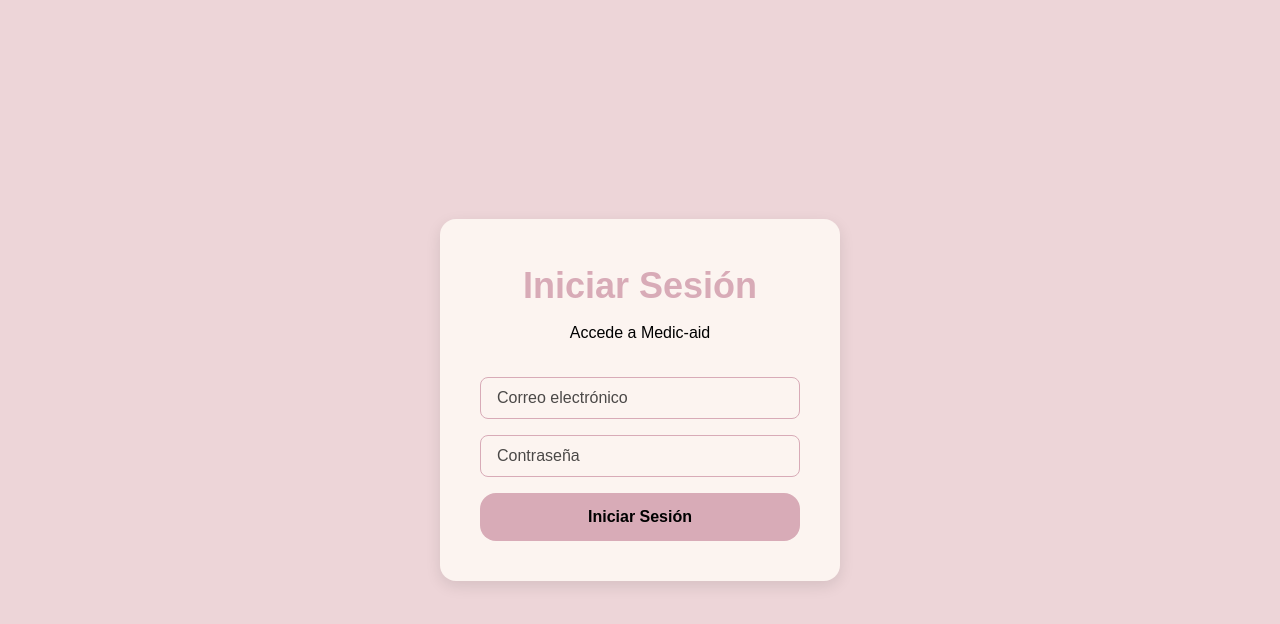
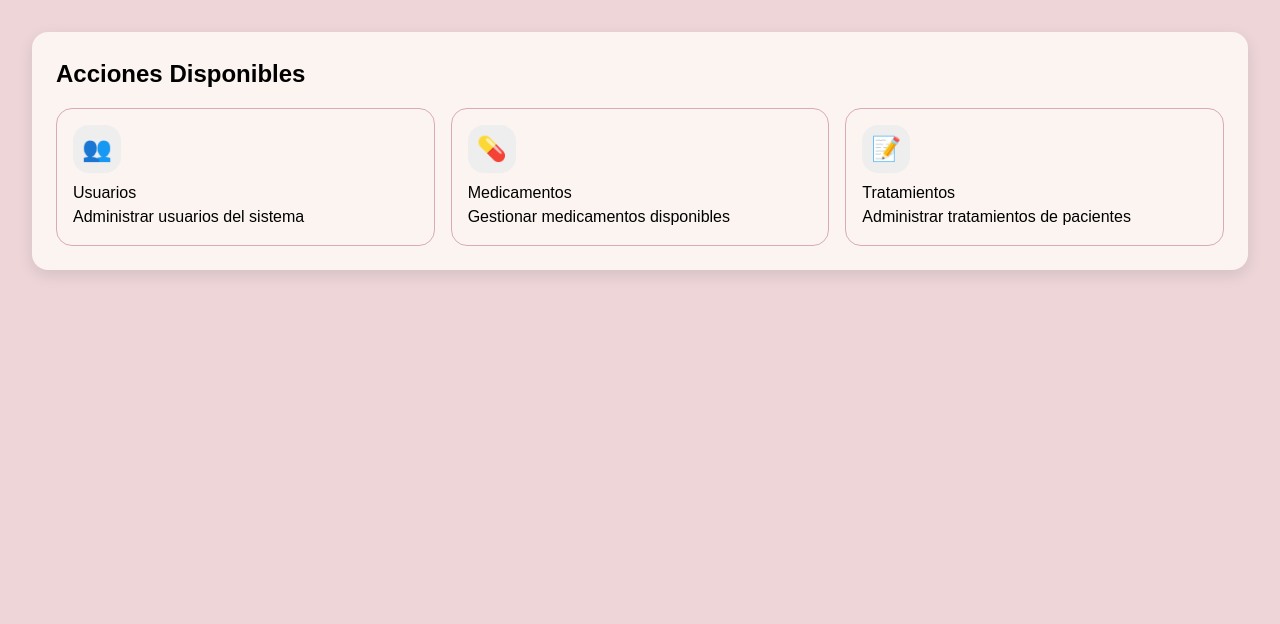
Before and after one commit to sofiia-0/medicaid-frontend, a Vue app: page /dashboard in a window 1280 px wide. Before the commit this address led to /login. Shown: the top 624 px of the page. Built offline with nearby package versions, Linux system fonts and the light colour scheme; the HTML template or start-up script is replaced by a standard one.

Commit message:
Añadiendo un dashboard como borrador

```diff
--- /dev/null
+++ b/pnpm-workspace.yaml
@@ -0,0 +1,3 @@
+ignoredBuiltDependencies:
+  - '@parcel/watcher'
+  - esbuild
--- /dev/null
+++ b/src/components/dashboard/DashboardView.vue
@@ -0,0 +1,56 @@
+<script setup lang="ts">
+import { computed } from 'vue'
+import { useRouter } from 'vue-router'
+import { useAuthStore } from '@/stores/authStores'
+
+const authStore = useAuthStore()
+const router = useRouter()
+
+const user = computed(() => authStore.usuarioActual)
+
+const navigateTo = (section: string) => {
+  router.push(`/${section}`)
+}
+
+const appName = import.meta.env.VITE_APP_NAME
+</script>
+
+<template>
+  <div class="dashboard-container">
+    <!-- Banner de bienvenida -->
+    <div v-if="user" class="welcome-box">
+      <div class="welcome-text">
+        <h1>¡Bienvenido, {{ user.nombre }}!</h1>
+        <p>Has iniciado sesión correctamente en {{ appName }}</p>
+      </div>
+      <div class="welcome-icon">👋</div>
+    </div>
+
+    <!-- Acciones principales -->
+    <div class="actions-box">
+      <h2>Acciones Disponibles</h2>
+      <div class="actions-grid">
+        <!-- Usuarios -->
+        <button @click="navigateTo('usuarios')" class="action-btn">
+          <div class="action-icon">👥</div>
+          <h3>Usuarios</h3>
+          <p>Administrar usuarios del sistema</p>
+        </button>
+
+        <!-- Medicamentos -->
+        <button @click="navigateTo('medicamentos')" class="action-btn">
+          <div class="action-icon">💊</div>
+          <h3>Medicamentos</h3>
+          <p>Gestionar medicamentos disponibles</p>
+        </button>
+
+        <!-- Tratamientos -->
+        <button @click="navigateTo('tratamientos')" class="action-btn">
+          <div class="action-icon">📝</div>
+          <h3>Tratamientos</h3>
+          <p>Administrar tratamientos de pacientes</p>
+        </button>
+      </div>
+    </div>
+  </div>
+</template>
--- a/src/router/index.ts
+++ b/src/router/index.ts
@@ -11,6 +11,15 @@ const router = createRouter({
       meta: {
         title: 'Iniciar Sesión',
         layout: 'empty', // Si quieres un layout vacío para login
+      },
+    },
+    {
+      path: '/dashboard',
+      name: 'dashboard',
+      component: () => import('@/components/dashboard/DashboardView.vue'),
+      meta: {
+        title: 'Dashboard',
+        layout: 'default', // Asumiendo que tienes un layout por defecto
       },
     },
     {
--- a/src/style.css
+++ b/src/style.css
@@ -111,3 +111,108 @@ html, body, #app {
   margin-bottom: 1rem;
   font-size: 0.9rem;
 }
+
+
+/* Estilos para el dashboard */
+/* Dashboard general */
+.dashboard-container {
+  padding: 2rem;
+  display: flex;
+  flex-direction: column;
+  gap: 2rem;
+  font-family: 'Arial', sans-serif;
+}
+
+/* Banner de bienvenida */
+.welcome-box {
+  background: linear-gradient(to right, #D8ABB7, #C6CEBE);
+  color: white;
+  border-radius: var(--radius-box);
+  padding: 1.5rem;
+  display: flex;
+  justify-content: space-between;
+  align-items: center;
+  box-shadow: 0 5px 15px rgba(0,0,0,0.1);
+}
+
+.welcome-text h1 {
+  font-size: 2rem;
+  font-weight: bold;
+  margin-bottom: 0.5rem;
+}
+
+.welcome-text p {
+  opacity: 0.9;
+}
+
+.welcome-icon {
+  width: 3rem;
+  height: 3rem;
+  background-color: rgba(255,255,255,0.2);
+  border-radius: 50%;
+  display: flex;
+  align-items: center;
+  justify-content: center;
+  font-size: 1.5rem;
+}
+
+/* Acciones */
+.actions-box {
+  background-color: var(--color-base-100);
+  padding: 1.5rem;
+  border-radius: var(--radius-box);
+  box-shadow: 0 5px 15px rgba(0,0,0,0.1);
+}
+
+.actions-box h2 {
+  font-size: 1.5rem;
+  font-weight: bold;
+  margin-bottom: 1rem;
+}
+
+.actions-grid {
+  display: grid;
+  grid-template-columns: 1fr;
+  gap: 1rem;
+}
+
+@media(min-width: 640px) {
+  .actions-grid {
+    grid-template-columns: repeat(2, 1fr);
+  }
+}
+
+@media(min-width: 1024px) {
+  .actions-grid {
+    grid-template-columns: repeat(3, 1fr);
+  }
+}
+
+/* Botones de acción */
+.action-btn {
+  padding: 1rem;
+  border-radius: var(--radius-box);
+  border: 1px solid var(--color-primary);
+  background-color: var(--color-base-100);
+  cursor: pointer;
+  text-align: left;
+  transition: all 0.3s ease;
+}
+
+.action-btn:hover {
+  border-color: var(--color-accent);
+  transform: translateY(-2px);
+  box-shadow: 0 4px 6px rgba(0,0,0,0.1);
+}
+
+.action-icon {
+  width: 3rem;
+  height: 3rem;
+  background-color: #eee;
+  border-radius: var(--radius-box);
+  display: flex;
+  align-items: center;
+  justify-content: center;
+  margin-bottom: 0.5rem;
+  font-size: 1.5rem;
+}
```
